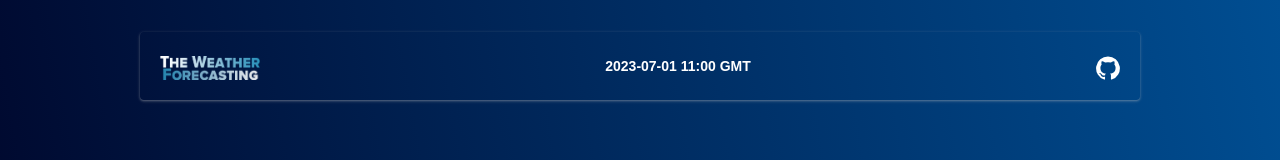
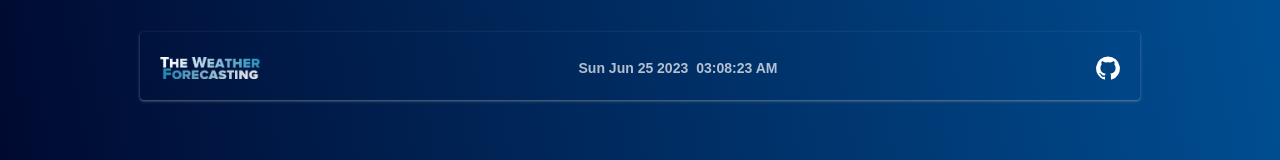
Before and after one commit to nguyenkhoi2806/weather-app-react-vite, a React (Vite) app: page /#/ in a window 1280 px wide. Shown: the top 160 px of the page. Built offline with nearby package versions, Linux system fonts and the light colour scheme.

Commit message:
update header

```diff
--- a/package.json
+++ b/package.json
@@ -30,6 +30,7 @@
     "flowbite-react": "^0.4.9",
     "react": "^18.2.0",
     "react-dom": "^18.2.0",
+    "react-moment": "^1.1.3",
     "react-router-dom": "^6.3.0"
   },
   "devDependencies": {
--- /dev/null
+++ b/src/components/Clock/clock.module.scss
@@ -0,0 +1,6 @@
+.clock {
+  text-align: center;
+  font-size: 14px;
+  font-weight: bold;
+  color: rgba(255, 255, 255, 0.7);
+}
--- /dev/null
+++ b/src/components/Clock/index.tsx
@@ -0,0 +1,41 @@
+import { useEffect, useState } from 'react';
+
+import Style from './clock.module.scss';
+
+const Clock = () => {
+  const [time, setTime] = useState({
+    minutes: new Date().getMinutes(),
+    hours: new Date().getHours(),
+    seconds: new Date().getSeconds(),
+  });
+  useEffect(() => {
+    const intervalId = setInterval(() => {
+      const date = new Date();
+      setTime({
+        minutes: date.getMinutes(),
+        hours: date.getHours(),
+        seconds: date.getSeconds(),
+      });
+    }, 1000);
+
+    return () => clearInterval(intervalId);
+  }, []);
+
+  const convertToTwoDigit = (number: number) => {
+    return number.toLocaleString('en-US', {
+      minimumIntegerDigits: 2,
+    });
+  };
+
+  return (
+    <div className={Style.clock}>
+      <span className="mr-2">{new Date().toDateString()}</span>
+      <span>{convertToTwoDigit(time.hours)}:</span>
+      <span>{convertToTwoDigit(time.minutes)}:</span>
+      <span>{convertToTwoDigit(time.seconds)}</span>
+      <span>{time.hours >= 12 ? ' PM' : ' AM'}</span>
+    </div>
+  );
+};
+
+export default Clock;
--- a/src/pages/Home/Header/header.module.scss
+++ b/src/pages/Home/Header/header.module.scss
@@ -1,7 +1,8 @@
 .home-header {
-  @apply flex justify-between;
+  @apply flex justify-between align-middle items-center;
 
   &__time {
     @apply text-white text-sm font-bold;
+    width: 30%;
   }
 }
--- a/src/pages/Home/Header/index.tsx
+++ b/src/pages/Home/Header/index.tsx
@@ -1,6 +1,7 @@
 import { Link } from 'react-router-dom';
 
 import Logo from '/images/logo.png';
+import Clock from '@/components/Clock';
 
 import Style from './header.module.scss';
 
@@ -8,7 +9,9 @@ const Header = () => {
   return (
     <div className={Style['home-header']}>
       <img src={Logo} alt="logo" width={100} />
-      <span className={Style['home-header__time']}>2023-07-01 11:00 GMT</span>
+      <span className={Style['home-header__time']}>
+        <Clock />
+      </span>
       <Link
         to="https://github.com/nguyenkhoi2806/weather-app-react-vite"
         target="_blank"
```
Also changed, not shown: .eslintrc.cjs, 1 other file (tests, documents, lock files or other folders).
